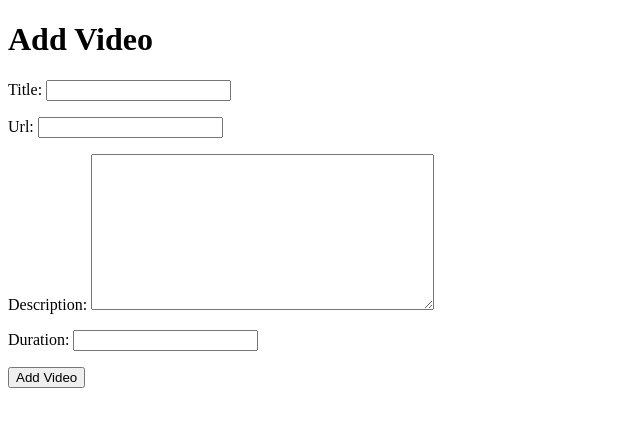
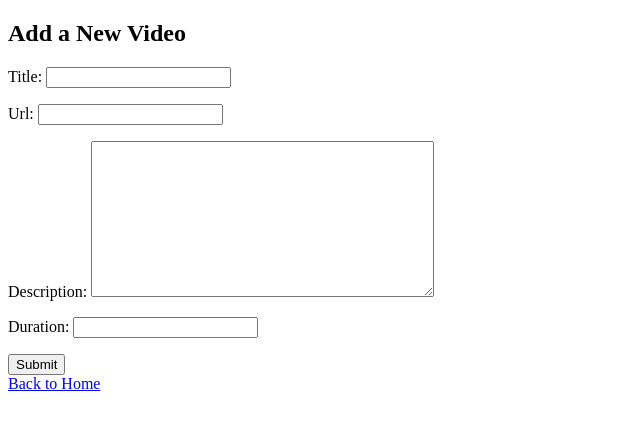
Before and after one commit to m-m-21/software-engineering-and-agile-project, a Django app: page /add-video/ in a window 1280 px wide. Shown: the part 26-456 px from the top of the page, without its empty margins (0-640 px from the left). Run offline with Django 3.2, Linux system fonts and the light colour scheme; the visitor is signed in with stand-in values (Sample User, id 1).

Commit message:
Fixing videos and comments functionality

```diff
--- a/accounts/views.py
+++ b/accounts/views.py
@@ -49,8 +49,8 @@ def add_video(request):
     if request.method == 'POST':
         form = VideoForm(request.POST)
         if form.is_valid():
-            video =form.save(commit=False)
-            video.user = request.user
+            video = form.save(commit=False)
+            video.owner = request.user
             video.save()
             messages.success(request, 'Video added successfully!')
             return redirect('home')
--- a/templates/add_video.html
+++ b/templates/add_video.html
@@ -1,9 +1,13 @@
 {% extends 'base.html' %}
+
 {% block content %}
-  <h1>Add Video</h1>
-  <form method="POST">
+<h2>Add a New Video</h2>
+
+<form method="post">
     {% csrf_token %}
     {{ form.as_p }}
-    <button type="submit">Add Video</button>
-  </form>
+    <button type="submit" class="btn btn-primary">Submit</button>
+</form>
+
+<a href="{% url 'home' %}">Back to Home</a>
 {% endblock %}
```
Also changed, not shown: templates/home.html (+13 -5 lines).
